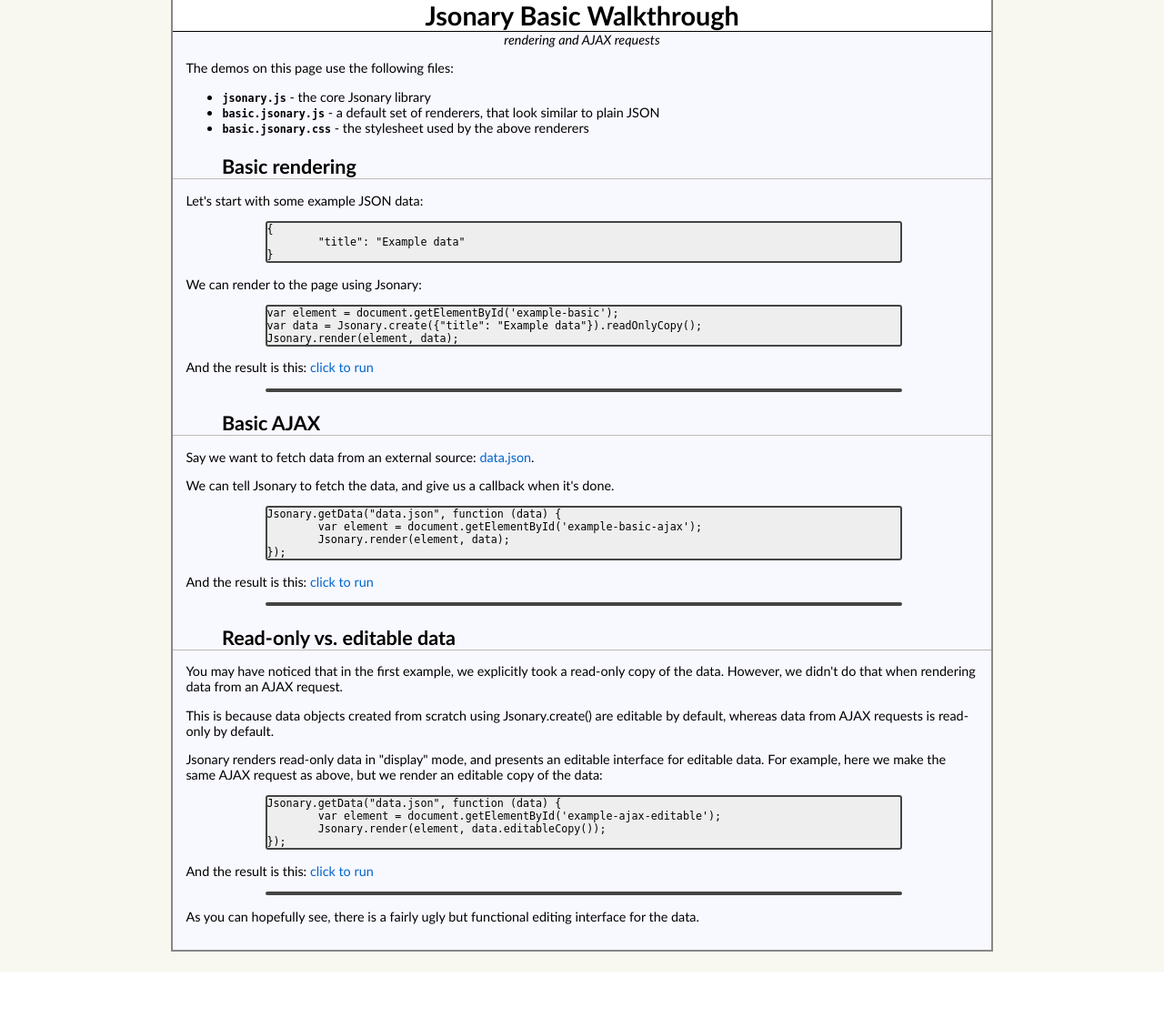
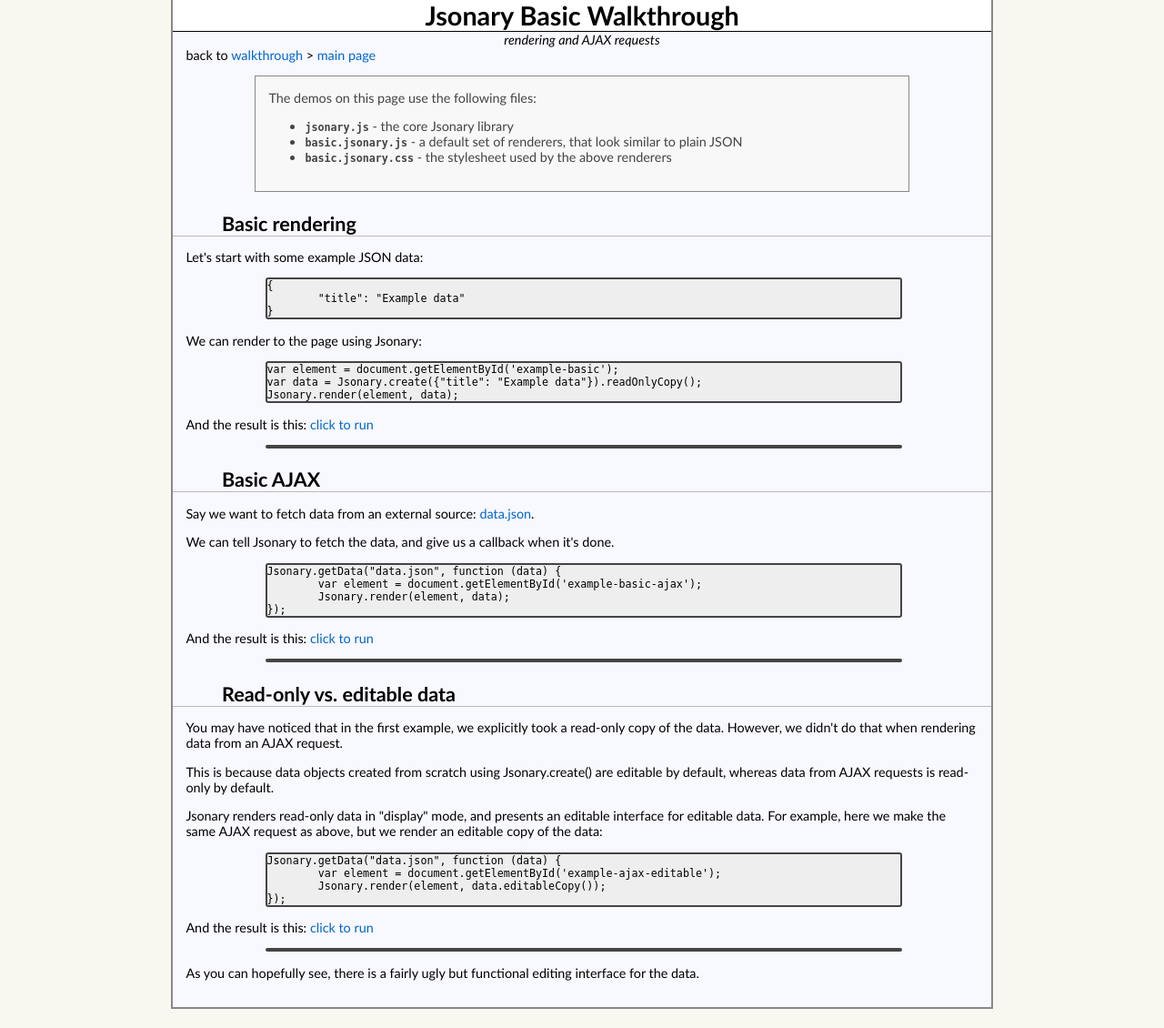
Before and after one commit to jsonary-js/jsonary, a PHP site: page /walkthrough/stage1/ in a window 1280 px wide. Shown: the whole page at 91% size. Before the commit the page ends 1068 px from the top, so only its background shows below. Run offline with PHP 8.4, Linux system fonts and the light colour scheme; some libraries are stand-ins or nearby versions.

Commit message:
Adding content to walkthrough

```diff
--- a/css/main.css
+++ b/css/main.css
@@ -33,6 +33,25 @@ h2 {
 	background-color: #F8F8FF;
 	width: 900px;
 	text-align: left;
+}
+
+#nav {
+	padding-left: 1em;
+}
+
+.nav-link + .nav-link:before {
+	content: " > ";
+	color: black;
+}
+
+.resource-list {
+	margin: 1em;
+	padding: 1em;
+	margin-left: 10%;
+	margin-right: 10%;
+	border: 1px solid #888;
+	background-color: #F8F8F8;
+	color: #444;
 }
 
 .section {
--- a/jsonary.js
+++ b/jsonary.js
@@ -2051,6 +2051,10 @@ function ActiveLink(rawLink, potentialLink, data) {
 
 	this.rel = rawLink.rel;
 	this.method = (rawLink.method != undefined) ? rawLink.method : "GET";
+	if (rawLink.enctype != undefined) {
+		rawLink.encType = rawLink.enctype;
+		delete rawLink.enctype;
+	}
 	if (rawLink.encType == undefined) {
 		if (this.method == "GET") {
 			this.encType = "application/x-www-form-urlencoded";
--- a/renderers/basic.jsonary.css
+++ b/renderers/basic.jsonary.css
@@ -161,7 +161,7 @@ textarea {
 /**** Prompt ****/
 
 .prompt-overlay {
-	position: absolute;
+	position: fixed;
 	top: 0;
 	left: 0;
 	width: 70%;
--- a/renderers/basic.jsonary.js
+++ b/renderers/basic.jsonary.js
@@ -2,6 +2,9 @@
 	function listSchemas(element, schemaList) {
 		var linkElement = null;
 		schemaList.each(function (index, schema) {
+			if (schema.title() == null) {
+				return;
+			}
 			linkElement = document.createElement("a");
 			linkElement.setAttribute("href", schema.referenceUrl());
 			linkElement.setAttribute("class", "json-schema");
--- a/walkthrough/index.html
+++ b/walkthrough/index.html
@@ -9,6 +9,11 @@
 			<div id="content">
 				<h1>Jsonary Walkthrough</h1>
 				<div class="tagline">Let's see what it can do...</div>
+
+				<div id="nav">
+					back to
+					<a class="nav-link" href="../">main page</a>
+				</div>
 
 				<h2>Quick tour</h2>
 				<div class="section">
--- a/walkthrough/stage1/index.html
+++ b/walkthrough/stage1/index.html
@@ -14,8 +14,14 @@
 				<h1>Jsonary Basic Walkthrough</h1>
 				<div class="tagline">rendering and AJAX requests</div>
 
-				<div class="section">
-					<p>The demos on this page use the following files:
+				<div id="nav">
+					back to
+					<a class="nav-link" href="../">walkthrough</a>
+					<a class="nav-link" href="../../">main page</a>
+				</div>
+
+				<div class="resource-list">
+					The demos on this page use the following files:
 					<ul>
 						<li><span class="filename">jsonary.js</span> - the core Jsonary library
 						<li><span class="filename">basic.jsonary.js</span> - a default set of renderers, that look similar to plain JSON
```
Also changed, not shown: walkthrough/stage2/index.html (+8 -2 lines).
